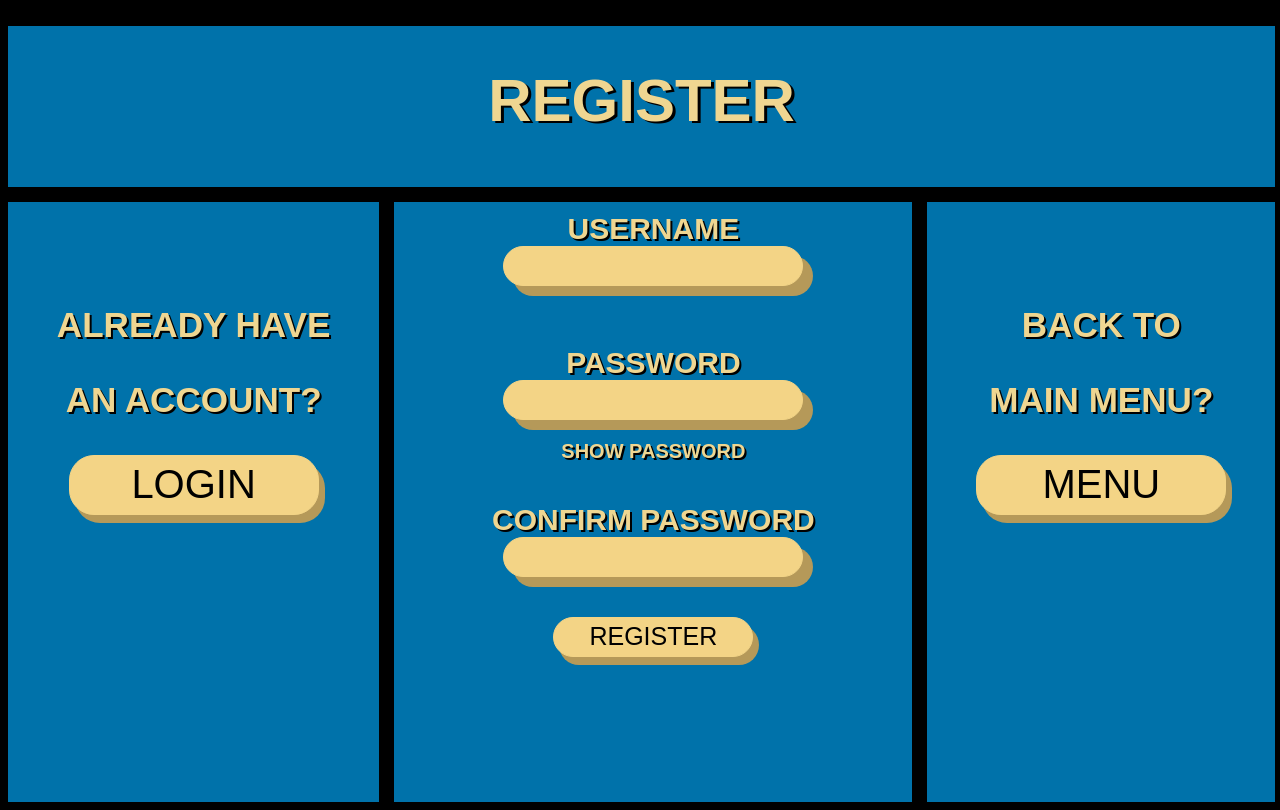
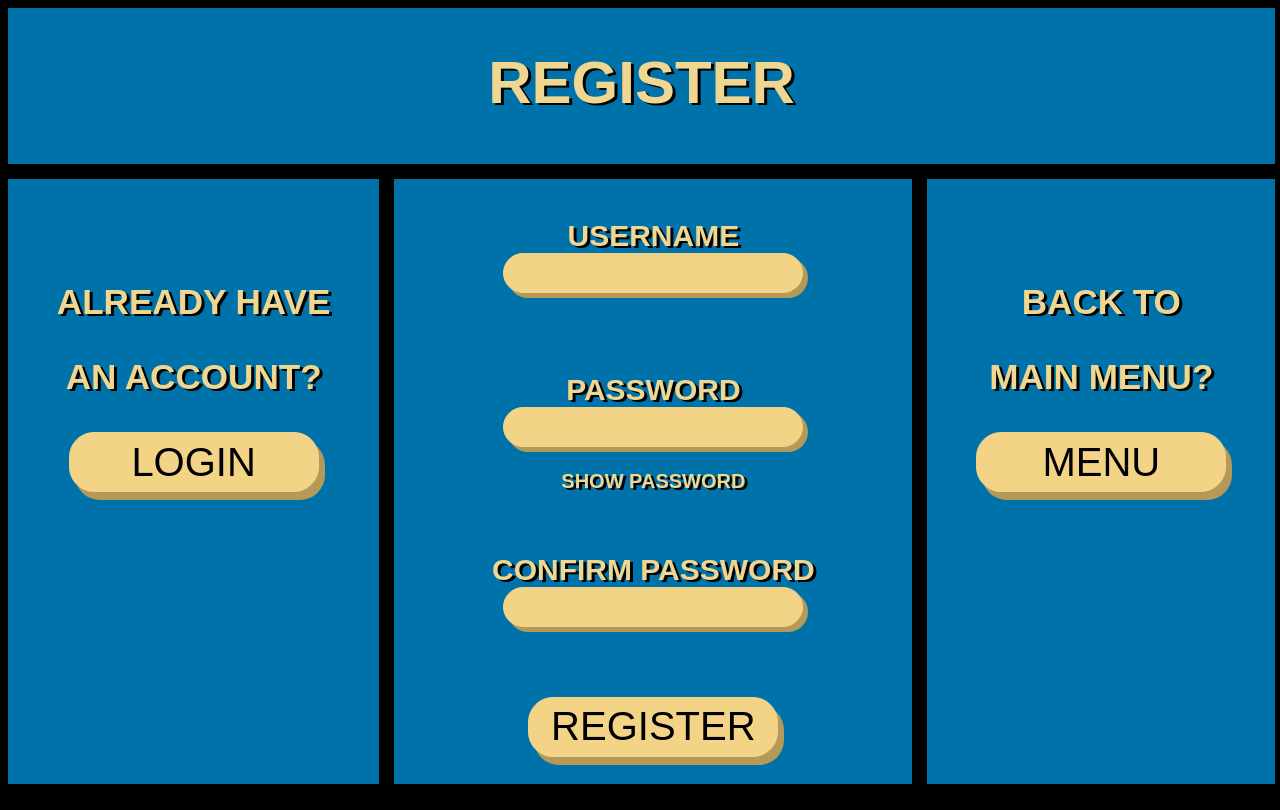
Before and after one commit to hwcadebrown/WebProgrammingY2S1, a plain HTML site: page main/front-end/html/REGISTER.html in a window 1280 px wide. Drawn offline with Linux system fonts and the light colour scheme.

Commit message:
Lots of refactoring + some edits here & there

```diff
--- a/main/front-end/css/LOGINCSS.css
+++ b/main/front-end/css/LOGINCSS.css
@@ -1,6 +1,8 @@
-<!--Andrew McBain and Cade-->
+/* Andrew McBain and Cade */
+/* Login menu CSS */
 body{
 }
+
 @keyframes backgroundmv {
   0%   {background-color:#0042aa;}
   20%  {background-color:#0086aa;}
@@ -23,82 +25,57 @@ body{
   animation: backgroundmv 60s infinite;
   text-align: center;
   font-size: 30px;
+  font-family: Abel, sans-serif;
+  color: #EFD691;
+	text-shadow: 3px 2px black;
 }
 
 .logintitle {
   grid-column: 1 / span 4 ;
-	font-family: Abel, sans-serif;
-  color: #EFD691;
-	text-shadow: 3px 2px black;
 }
 
 .registerpane {
 	grid-row: 2 / span 4;
-	font-family: Abel, sans-serif;
-  color: #EFD691;
-	text-shadow: 2px 2px black;
 }
 
 .loginpane {
  grid-row: 2 / span 4;
  grid-column: 2 / span 2;
- font-family: Abel, sans-serif;
- color: #EFD691;
- text-shadow: 2px 2px black;
 }
 
-.menu {
+.menupane {
  grid-row: 2 / span 4;
  grid-column:4 / span 1 ;
- font-family: Abel, sans-serif;
- color: #EFD691;
- text-shadow: 2px 2px black;
 }
 
-.regbutton {
+.buttons {
   border: 1px solid #F3D486;
   border-radius: 25px;
   background-color: #F3D486;
-  width: 250px;
-  height: 60px;
+  width: 250px; height: 60px;
   font-family: Abel, sans-serif;
   font-size: 40px;
   box-shadow: 6px 8px #B59959;
   cursor: pointer;
 }
 
-.usernametxt {
+.txtboxes {
   border: 1px solid #F3D486;
   border-radius: 25px;
   background-color: #F3D486;
   width: 300px; height: 60px;
-  font-family: Abel, sans-serif;
   font-size: 40px;
 	position: relative;
 	top: -30px;
 	text-align: center;
-  box-shadow: 10px 10px #B59959;
-}
-
-.passwordtxt {
-  border: 1px solid #F3D486;
-  border-radius: 25px;
-  background-color: #F3D486;
-  width: 300px; height: 60px;
-  font-family: Abel, sans-serif;
-  font-size: 40px;
-	position: relative;
-	top: -30px;
-	text-align: center;
-  box-shadow: 10px 10px #B59959;
+  box-shadow: 6px 8px #B59959;
 }
 
 .loginbutton {
   border: 1px solid #F3D486;
   border-radius: 25px;
   background-color: #F3D486;
-  width: 250px;
-  height: 60px;
+  width: 250px; height: 60px;
   font-family: Abel, sans-serif;
   font-size: 40px;
 	position: relative;
@@ -107,14 +84,8 @@ body{
   cursor: pointer;
 }
 
-.menubutton {
-  border: 1px solid #F3D486;
-  border-radius: 25px;
-  background-color: #F3D486;
-  width: 250px;
-  height: 60px;
-  font-family: Abel, sans-serif;
-  font-size: 40px;
-  box-shadow: 6px 8px #B59959;
-  cursor: pointer;
+.show {
+  position: relative;
+  top: -50px;
+  font-size: 20px;
 }
--- a/main/front-end/css/MAINMENUCSS.css
+++ b/main/front-end/css/MAINMENUCSS.css
@@ -1,4 +1,5 @@
-<!--Andrew McBain and Cade-->
+/* Andrew McBain and Cade */
+/* Main menu CSS */
 body{
 }
 
@@ -24,48 +25,37 @@ body{
   animation: backgroundmv 60s infinite;
   text-align: center;
   font-size: 30px;
-}
-
-.title {
-  grid-column: 1 / span 4 ;
-	font-family: Abel, sans-serif;
+  font-family: Abel, sans-serif;
   color: #EFD691;
 	text-shadow: 3px 2px black;
 }
 
+.title {
+  grid-column: 1 / span 4;
+}
+
 .highscore {
   grid-row: 2 / span 4;
-	font-family: Abel, sans-serif;
-  color: #EFD691;
-	text-shadow: 3px 2px black;
 }
 
 .userpane {
  grid-row: 2 / span 4;
- grid-column: 2 / span 2 ;
- font-family: Abel, sans-serif;
- color: #EFD691;
- text-shadow: 3px 2px black;
- align-content: center;
+ grid-column: 2 / span 2;
 }
 
 .myscore {
  grid-row: 2 / span 4;
- grid-column:4 / span 1 ;
- font-family: Abel, sans-serif;
- color: #EFD691;
- text-shadow: 3px 2px black;
+ grid-column:4 / span 1;
 }
 
 .txtbox {
   border: 1px solid #F3D486;
   border-radius: 25px;
   background-color: #F3D486;
-  width: 400px; height: 60px;
-  font-family: Abel, sans-serif;
-  font-size: 40px;
+  width: 450px; height: 70px;
+  font-size: 50px;
 	position: relative;
-	top: -25px;
+	top: -70px;
 	text-align: center;
   box-shadow: 10px 10px #B59959;
 }
@@ -74,8 +64,7 @@ body{
   border: 1px solid #F3D486;
   border-radius: 25px;
   background-color: #F3D486;
-  width: 250px;
-  height: 60px;
+  width: 250px; height: 60px;
   font-family: Abel, sans-serif;
   font-size: 40px;
 	position: relative;
@@ -83,13 +72,13 @@ body{
   box-shadow: 6px 8px #B59959;
   cursor: pointer;
 }
+
 .accbuttons {
   border: 1px solid #F3D486;
 	margin-top: 15px;
   border-radius: 25px;
   background-color: #F3D486;
-  width: 150px;
-  height: 40px;
+  width: 150px; height: 40px;
   font-family: Abel, sans-serif;
   font-size: 20px;
   box-shadow: 6px 8px #B59959;
--- a/main/front-end/css/REGISTERCSS.css
+++ b/main/front-end/css/REGISTERCSS.css
@@ -1,4 +1,5 @@
-<!--Glenn Wright and Cade-->
+/* Glenn Wright and Cade */
+/* Register menu CSS */
 body{
 }
 
@@ -24,53 +25,30 @@ body{
   animation: backgroundmv 60s infinite;
   text-align: center;
   font-size: 30px;
+  font-family: Abel, sans-serif;
+  color: #EFD691;
+	text-shadow: 3px 2px black;
 }
 
 .registertitle {
   grid-column: 1 / span 4 ;
-	font-family: Abel, sans-serif;
-  color: #EFD691;
-	text-shadow: 3px 2px black;
+}
+
+.loginpane {
+	grid-row: 2 / span 4;
 }
 
 .registerpane {
-	grid-row: 2 / span 4;
-	font-family: Abel, sans-serif;
-  color: #EFD691;
-	text-shadow: 2px 2px black;
-}
-
-.register {
  grid-row: 2 / span 4;
  grid-column: 2 / span 2;
- font-family: Abel, sans-serif;
- color: #EFD691;
- text-shadow: 2px 2px black;
 }
 
 .menu {
  grid-row: 2 / span 4;
  grid-column:4 / span 1 ;
- font-family: Abel, sans-serif;
- color: #EFD691;
- text-shadow: 2px 2px black;
 }
 
-.regbutton {
-  border: 1px solid #F3D486;
-  border-radius: 25px;
-  background-color: #F3D486;
-  width: 200px;
-  height: 40px;
-  font-family: Abel, sans-serif;
-  font-size: 25px;
-  position: relative;
-  top: -50px;
-  box-shadow: 6px 8px #B59959;
-  cursor: pointer;
-}
-
-.usernametxt {
+.txtboxes {
   border: 1px solid #F3D486;
   border-radius: 25px;
   background-color: #F3D486;
@@ -78,37 +56,12 @@ body{
   font-family: Abel, sans-serif;
   font-size: 30px;
 	position: relative;
-	top: -50px;
+	top: -40px;
 	text-align: center;
-  box-shadow: 10px 10px #B59959;
+  box-shadow: 5px 5px #B59959;
 }
 
-.passwordtxt {
-  border: 1px solid #F3D486;
-  border-radius: 25px;
-  background-color: #F3D486;
-  width: 300px; height: 40px;
-  font-family: Abel, sans-serif;
-  font-size: 30px;
-	position: relative;
-	top: -50px;
-	text-align: center;
-  box-shadow: 10px 10px #B59959;
-}
-
-.loginbutton {
-  border: 1px solid #F3D486;
-  border-radius: 25px;
-  background-color: #F3D486;
-  width: 250px;
-  height: 60px;
-  font-family: Abel, sans-serif;
-  font-size: 40px;
-  box-shadow: 6px 8px #B59959;
-  cursor: pointer;
-}
-
-.menubutton {
+.buttons {
   border: 1px solid #F3D486;
   border-radius: 25px;
   background-color: #F3D486;
@@ -128,24 +81,18 @@ body{
   font-family: Abel, sans-serif;
   font-size: 30px;
   position: relative;
-  top: -80px;
+  top: -70px;
   text-align: center;
-  box-shadow: 10px 10px #B59959;
+  box-shadow: 5px 5px #B59959;
 }
 
 .confpass {
   position: relative;
-  top: -50px
+  top: -30px;
 }
 
 .show {
   position: relative;
-  top: -60px;
+  top: -50px;
   font-size: 20px;
 }
-
-p {
-  position: relative;
-  top: -20px;
-  font-weight: bold;
-}
--- a/main/front-end/html/REGISTER.html
+++ b/main/front-end/html/REGISTER.html
@@ -1,44 +1,48 @@
-b <html>
+<html>
 <!-- Glenn Wright and Cade-->
+<!-- Register Menu Page -->
 <head>
   <title>Trains of Pain Register</title>
-	<link rel="stylesheet" type="text/css" href="../css/REGISTERCSS.css">
+	<link rel = "stylesheet" type = "text/css" href = "../css/REGISTERCSS.css">
 </head>
 
-<body style="background-color:black;">
+<body style = background-color:black>
 
-<div class="grid-container">
+<div class = "grid-container">
 
-  <div class="registertitle">
+  <div class = "registertitle">
     <h1>REGISTER</h1>
   </div>
 
-  <div class="registerpane">
+  <div class = "loginpane">
 	   <br><br>
 	   <h3>ALREADY HAVE</h3>
      <h3>AN ACCOUNT?</h3>
-     <input type="button" value="LOGIN" onclick="window.location.href='LOGIN.html'" class='loginbutton'/>
+     <input type = "button" value = "LOGIN" onclick = "window.location.href='LOGIN.html'" class = 'buttons'/>
   </div>
 
-  <div class="register">
-	   <p>USERNAME</p>
-     <input name="USERNAME" type="text" size="30" class="usernametxt"><p>
-     <p>PASSWORD</p>
-     <input name="PASSWORD" type="password" id="passwordtxt" size="30" class="passwordtxt"><p>
-     <p onclick="showPass()" class="show">SHOW PASSWORD</p>
-     <p class="confpass">CONFIRM PASSWORD</p>
-     <input name="CONFRMPASSWORD" type="password" size="30" class="passwordconftxt"><p>
-     <input type="button" value="REGISTER" onclick="window.location.href='MAINMENU.html'" class="regbutton"/>
+  <div class = "registerpane">
+	   <h4>USERNAME</h4>
+     <input name = "USERNAME" class = "txtboxes">
+     <h4>PASSWORD</h4>
+     <input name = "PASSWORD" type = "password" id = "passwordtxt" class = "txtboxes">
+     <h5 onclick = "showPass()" class = "show">SHOW PASSWORD</h5>
+     <h4 class = "confpass">CONFIRM PASSWORD</h4>
+     <input name = "CONFRMPASSWORD" type = "password" class = "passwordconftxt">
+     <br>
+     <input type = "button" value = "REGISTER" onclick = "window.location.href='MAINMENU.html'" class = "buttons"/>
    </div>
 
   <div class = "menu">
     <br><br>
 	  <h3>BACK TO</h3>
     <h3>MAIN MENU?</h3>
-	  <input type="button" value="MENU" onclick="window.location.href='MAINMENU.html'" class="menubutton"/>
+	  <input type = "button" value = "MENU" onclick = "window.location.href='MAINMENU.html'" class = "buttons"/>
   </div>
 
-<script src="../javascript/REGISTERJS.js"></script>
+</div>
+
+<script src = "../javascript/REGISTERJS.js"></script>
 
 </body>
 
```
Also changed, not shown: main/front-end/html/LOGIN.html (+17 -13 lines), main/front-end/html/MAINMENU.html (+33 -36 lines).
